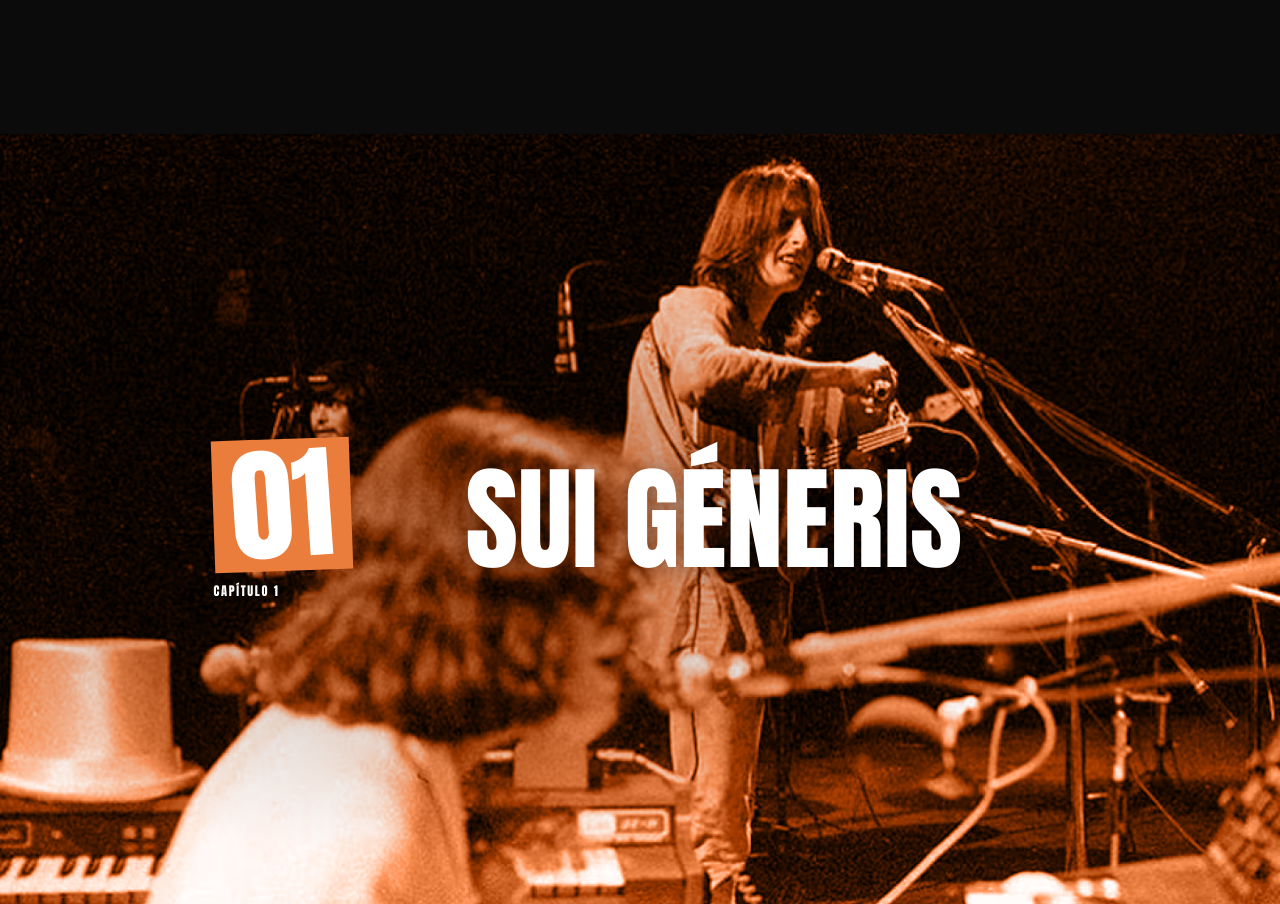
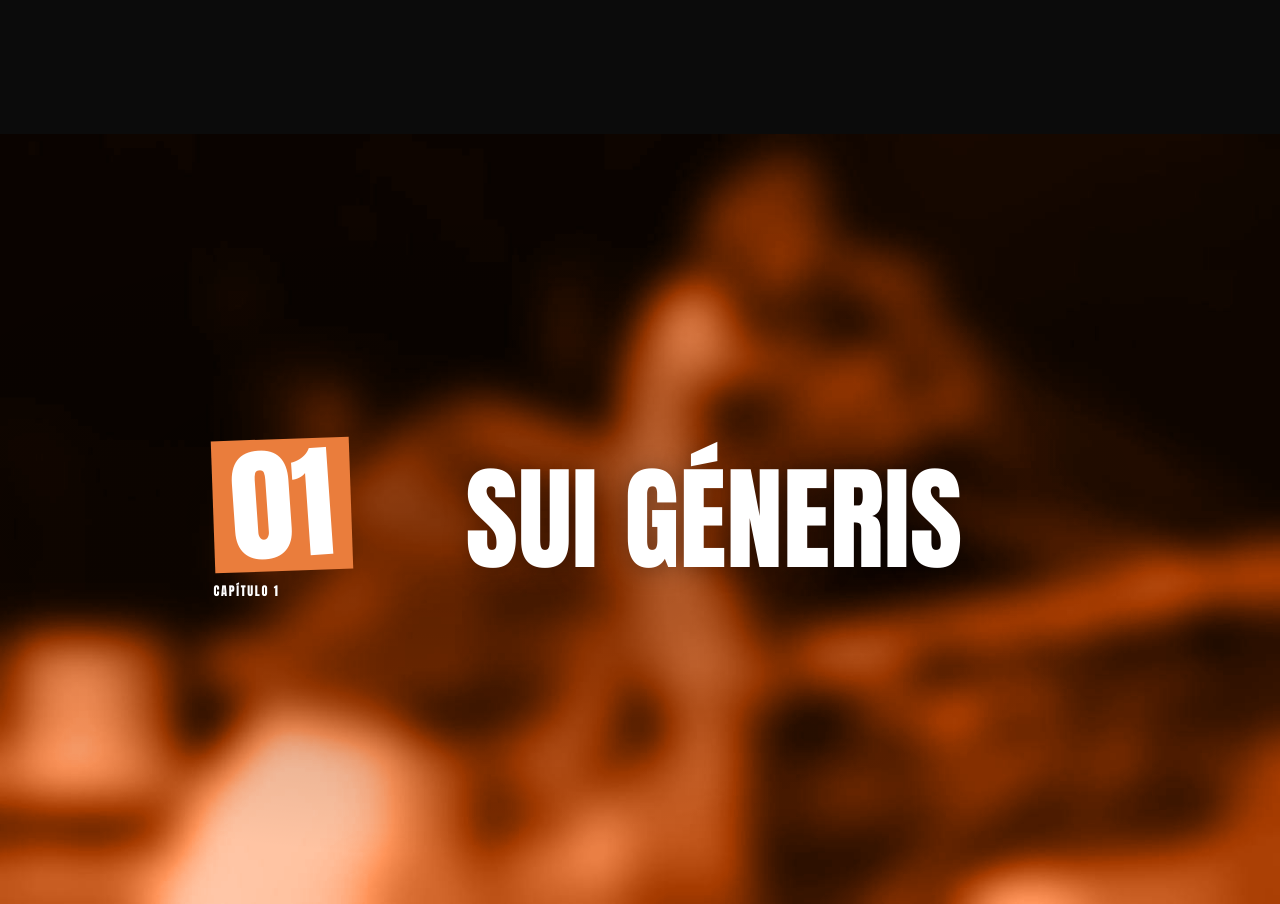
Before and after one commit to FranciscoFDG/elproceroculto, a plain HTML site: page capitulos.html in a window 1280 px wide. Shown: the part 660-1564 px from the top of the page. Drawn offline with Linux system fonts and the light colour scheme.

Commit message:
Aplicar el blur a la portada del capítulo 01
Mismo tratamiento que las portadas 02-07; se conserva el tinte naranja.
Se elimina la imagen sin blur (01-base.jpg), que ya no se usa.

Co-Authored-By: Claude Opus 5.5 <noreply@anthropic.com>
Claude-Session: https://claude.ai/code/session_01RQ64eEU2AqZ4Mo9XxQ2k8v

```diff
--- a/capitulos.html
+++ b/capitulos.html
@@ -59,7 +59,7 @@
     <!-- CAPÍTULO 01 -->
     <section class="cap" id="cap-01" style="--color:#ea7d3c; --color-claro:#ea7d3c">
       <header class="banda">
-      <img class="banda__foto" src="assets/img/01-base.jpg" alt="Sui Géneris en vivo: Nito Mestre canta con la guitarra y Charly García está de espaldas frente al teclado.">
+      <img class="banda__foto" src="assets/img/01-banda.jpg" alt="Sui Géneris en vivo: Nito Mestre canta con la guitarra y Charly García está de espaldas frente al teclado.">
       <div class="banda__tinte" style="background:#c2571c"></div>
         <div class="banda__in">
           <div class="banda__num">
```
Also changed, not shown: assets/img/01-banda.jpg (added), assets/img/01-base.jpg (deleted).
